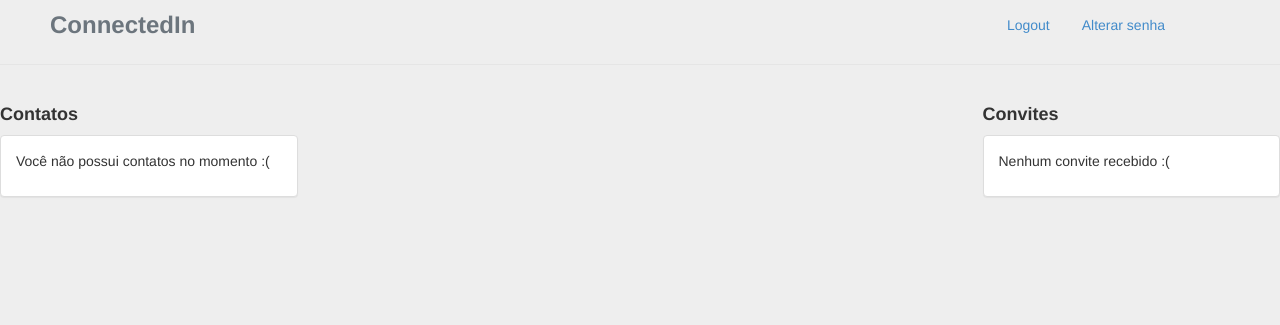
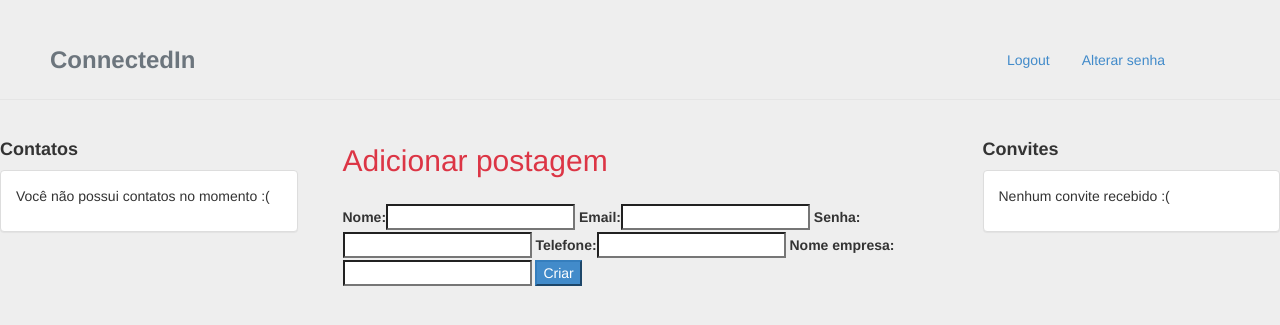
Before and after one commit to PedroVitor1995/Programa-o_para_Internet, a Django app: template myforms/posts/templates/adicionar_post.html in a window 1280 px wide. Shown: the top 325 px of the page. Run offline with Django 3.2, Linux system fonts and the light colour scheme; the template is opened without the code that fills it: values that come from a table or form of the project are taken from there, others are empty; some libraries are stand-ins or nearby versions.

Commit message:
Alterado

```diff
--- /dev/null
+++ b/connectedin/perfis/static/styles/social.css
@@ -0,0 +1,4 @@
+.header {
+	padding-left: 50px;
+	padding-right: 100px;
+}
--- a/connectedin/perfis/templates/base.html
+++ b/connectedin/perfis/templates/base.html
@@ -8,7 +8,7 @@
         <link href="{% static 'styles/bootstrap.css' %}" rel="stylesheet">
         <link href="{% static 'styles/main.css' %}" rel="stylesheet">
         <link href="{% static 'styles/signin.css' %}" rel="stylesheet">
-        <link href="{% static 'styles/site.css' %}" rel="stylesheet">
+        <link href="{% static 'styles/social.css' %}" rel="stylesheet">
         <script src="https://ajax.googleapis.com/ajax/libs/jquery/3.4.1/jquery.min.js"></script>
         <script src="https://cdnjs.cloudflare.com/ajax/libs/popper.js/1.14.7/umd/popper.min.js"></script>
         <script src="https://maxcdn.bootstrapcdn.com/bootstrap/4.3.1/js/bootstrap.min.js"></script>
@@ -55,7 +55,9 @@
           </div>
           <div class="col-sm-6">
             <section>
+                {% block body%}
 
+                {% endblock %}
             </section>
           </div>
           <div class="col-sm-3">
--- a/connectedin/perfis/views.py
+++ b/connectedin/perfis/views.py
@@ -66,6 +66,9 @@ def alterar_senha(request):
 			return redirect('alterar_senha')
 		else:
 			senha_exists = User.objects.filter(password=request.POST['old_password']).exists()
+			if senha_exists:
+				messages.error(request,'A senha atual não confere')
+
 			if request.POST['new_password2'] != request.POST['new_password1']:
 				messages.error(request, 'A confirmação da senha não confere com a nova senha.')
 
--- a/connectedin/usuarios/forms.py
+++ b/connectedin/usuarios/forms.py
@@ -1,6 +1,5 @@
 from django import forms
 from django.contrib.auth.models import User
-from perfis.models import *
 
 class RegistrarUsuarioForm(forms.Form):
 	nome = forms.CharField(required=True)
--- a/connectedin/usuarios/views.py
+++ b/connectedin/usuarios/views.py
@@ -33,7 +33,6 @@ class RegistrarUsuarioView(View):
 							usuario = usuario)
 
 			perfil.save()
-
 			messages.success(request,'Cadastro realizado com sucesso')
 
 			return redirect('registrar')
```
Also changed, not shown: connectedin/perfis/templates/alterar_senha.html (+4 -5 lines), connectedin/db.sqlite3.
